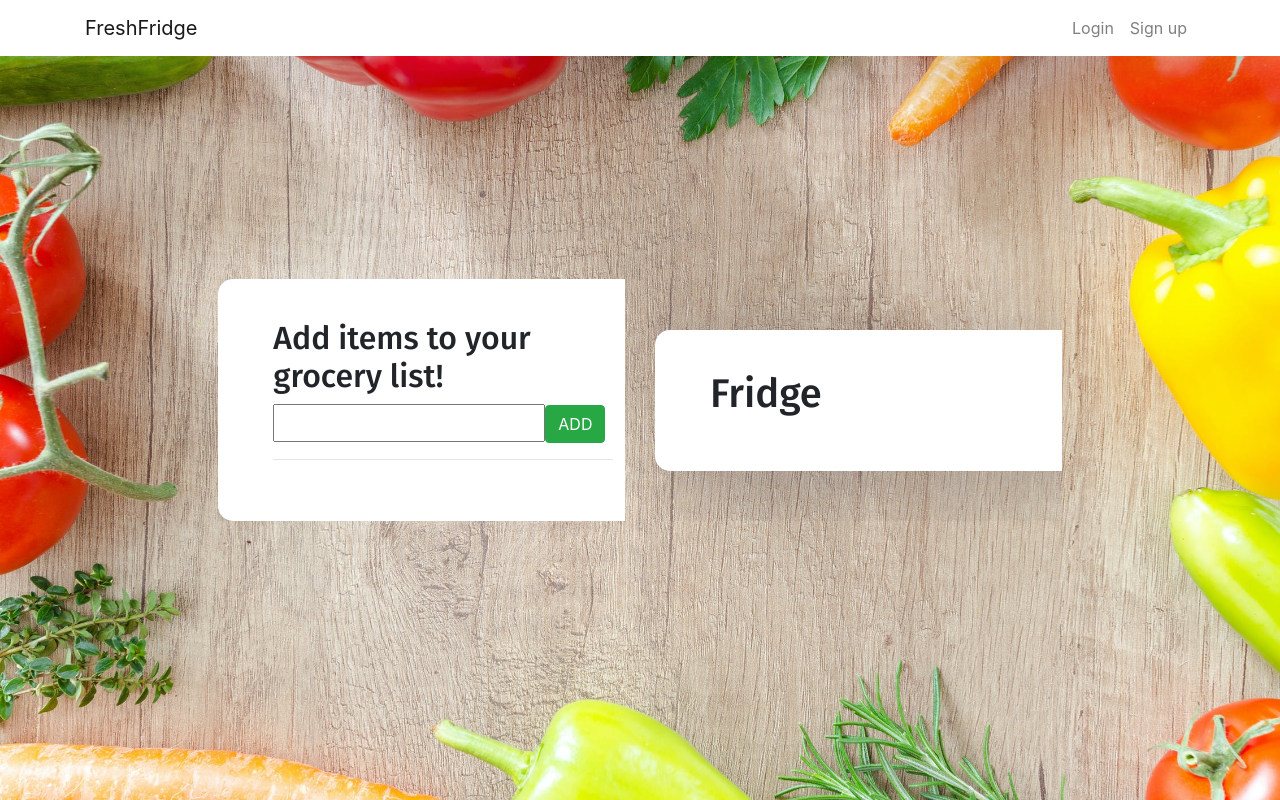
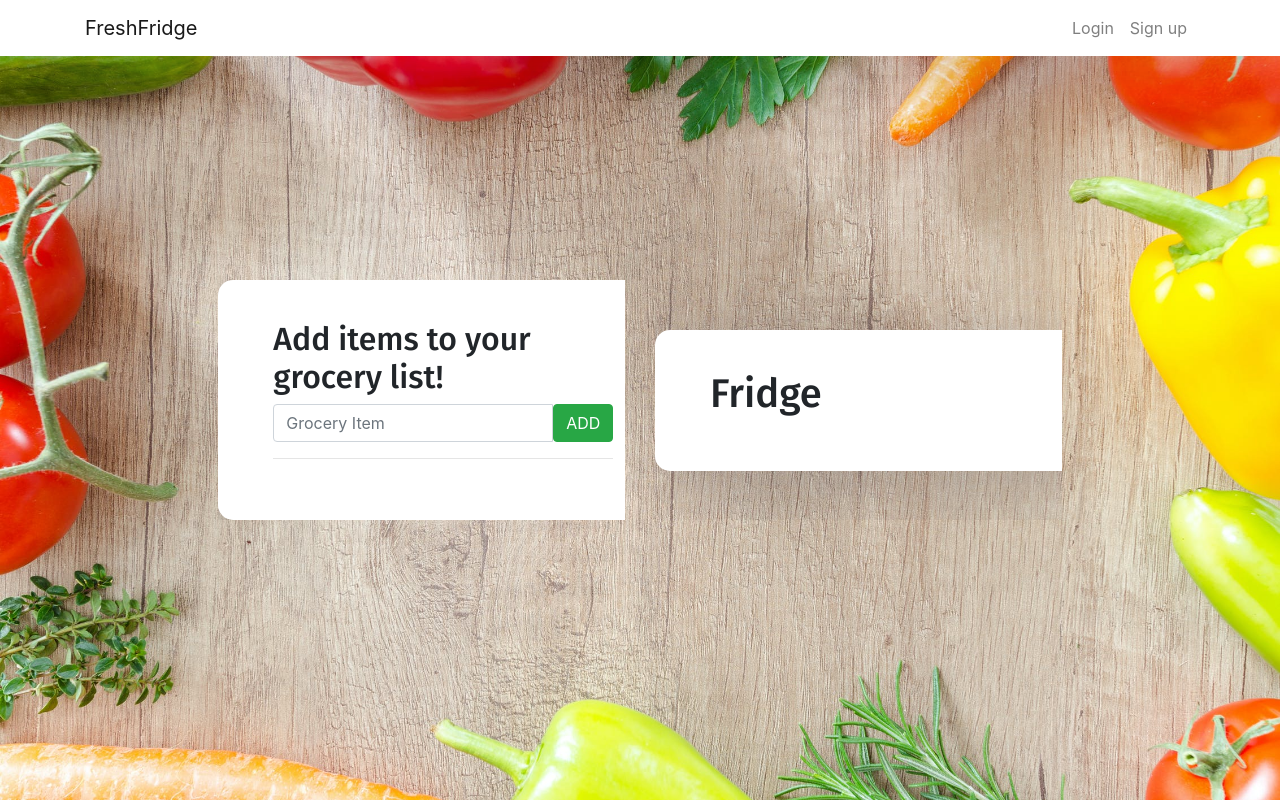
Before and after one commit to veryfaye/FreshFridge, a React (Create React App) app in the folder client/: page /home in a window 1280 px wide. Built offline with nearby package versions, Linux system fonts and the light colour scheme.

Commit message:
aligned the form input button

```diff
--- a/client/src/components/List.js
+++ b/client/src/components/List.js
@@ -28,10 +28,21 @@ export default function List() {
           <form
             onSubmit={(e) => handleSubmit(e, notes, setNotes, input, setInput)}
           >
-            <input onChange={(e) => setInput(e.target.value)} value={input} />
-            <button id="addButton" className="btn btn-success">
-              ADD
-            </button>
+            <div className="input-group mb-3">
+              <input
+                type="text"
+                className="form-control"
+                placeholder="Grocery Item"
+                onChange={(e) => setInput(e.target.value)}
+                value={input}
+              />
+              <button
+                id="addButton"
+                className="btn btn-success"
+              >
+                ADD
+              </button>
+            </div>
 
             {notes.map((note) => (
               <Item
```
Also changed, not shown: client/src/style/Item.css (line endings or trailing spaces), 1 other file (tests, documents, lock files or other folders).
